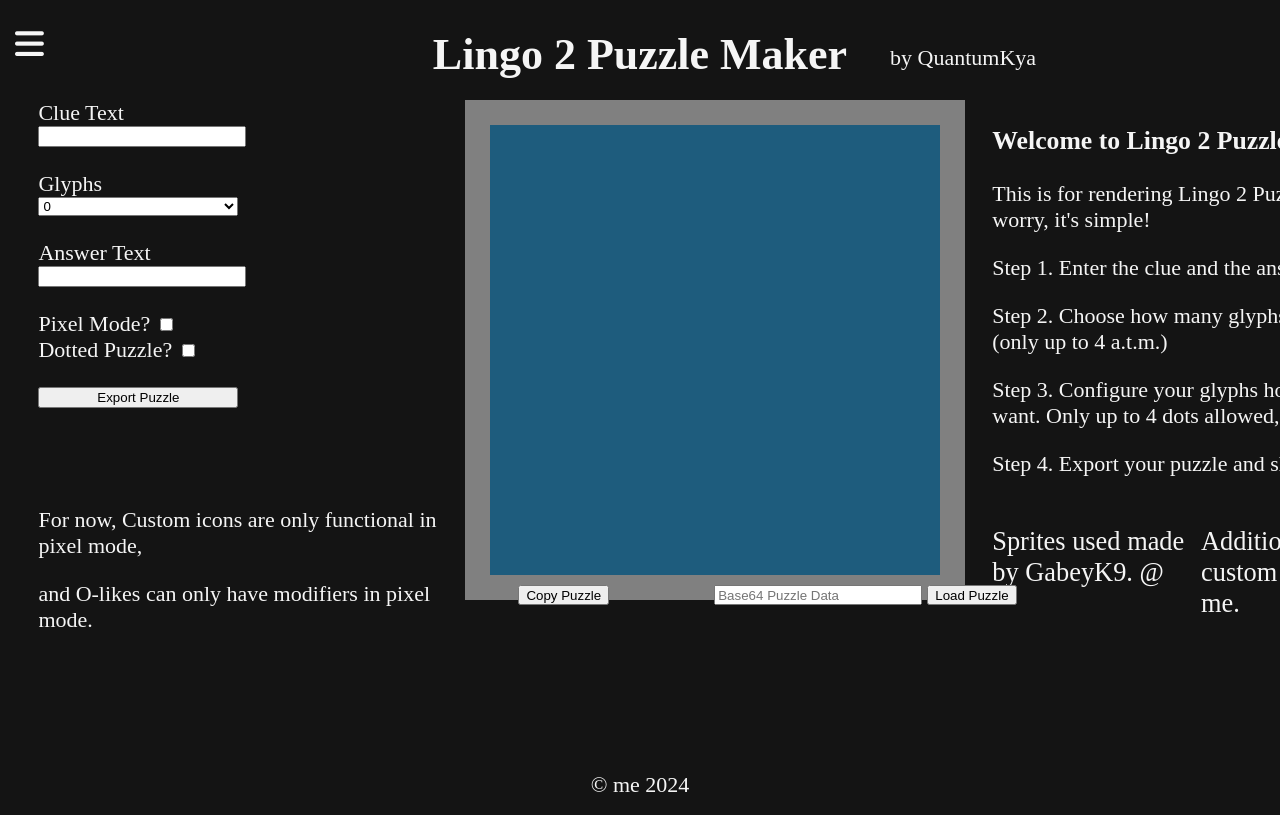
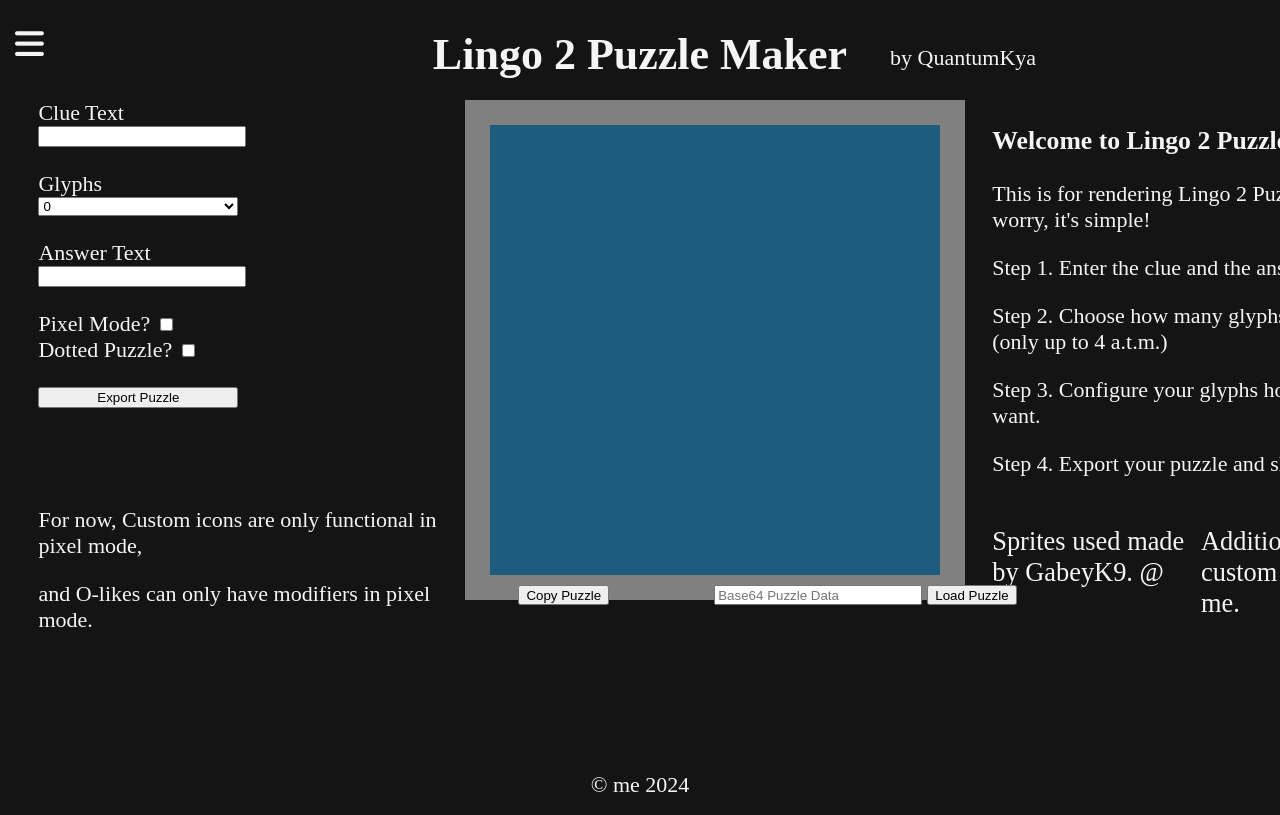
Before and after one commit to QuantumKya/my-website, a plain HTML site: page lingo2/index.html in a window 1280 px wide. Shown: the top 815 px of the page. Drawn offline with Linux system fonts and the light colour scheme; a web font is replaced by a local one.

Commit message:
oops I forgot to change that one line in the html file

```diff
--- a/lingo2/index.html
+++ b/lingo2/index.html
@@ -92,7 +92,7 @@
                 <p>This is for rendering Lingo 2 Puzzles. Don't worry, it's simple!</p>
                 <p>Step 1. Enter the clue and the answer.</p>
                 <p>Step 2. Choose how many glyphs you want (only up to 4 a.t.m.)</p>
-                <p>Step 3. Configure your glyphs however you want. Only up to 4 dots allowed, though.</p>
+                <p>Step 3. Configure your glyphs however you want.</p>
                 <p>Step 4. Export your puzzle and share it !</p>
                 <div style="font-size: 120%; display: flex; gap: 5px;">
                     <p>Sprites used made by GabeyK9. @</p>
```
